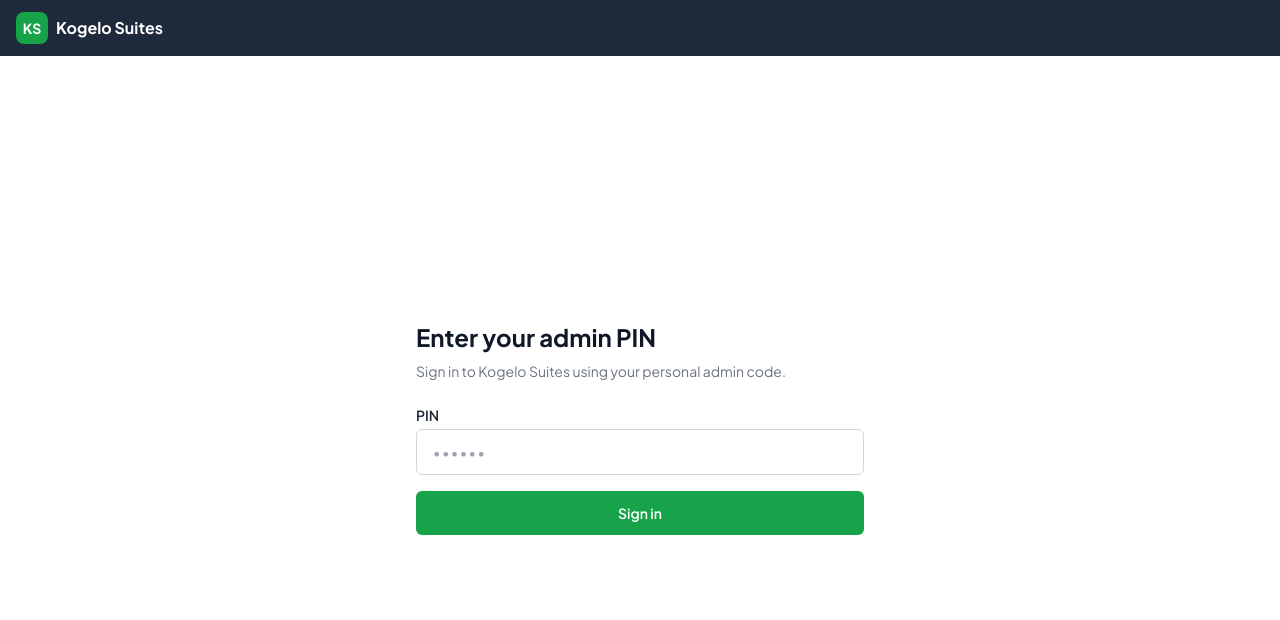
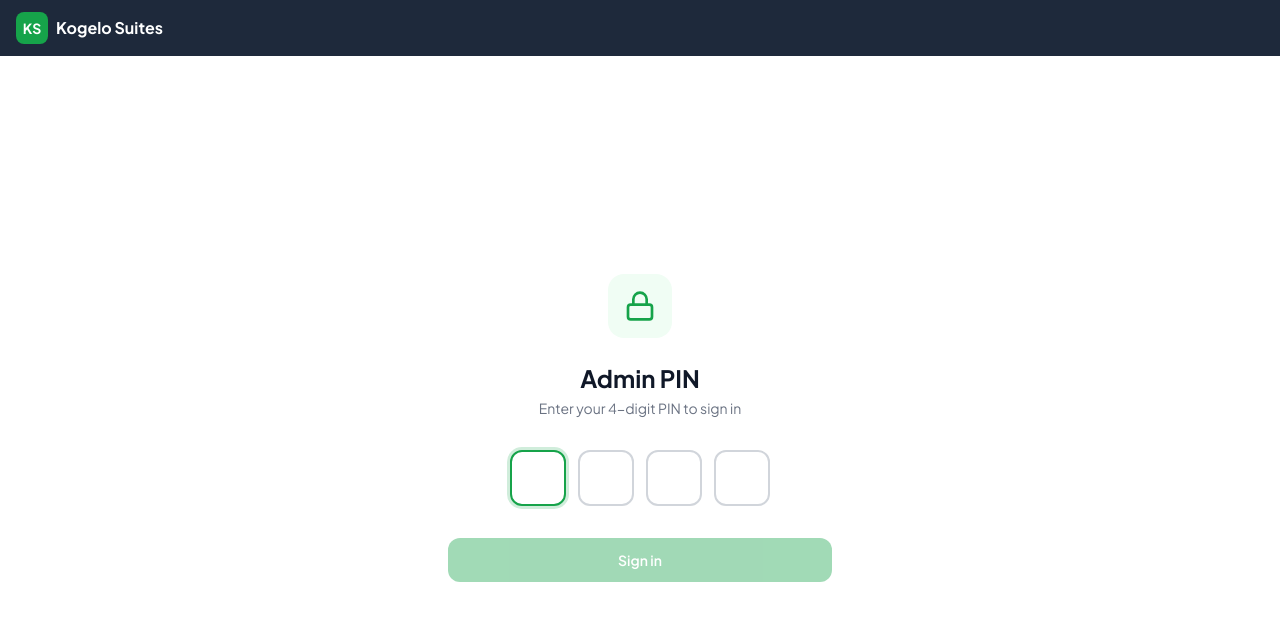
Before and after one commit to hustlekitafrica-stack/HostHive, a Next.js app: page /auth/login in a window 1280 px wide. Shown: the top 620 px of the page. Built offline with nearby package versions, Linux system fonts and the light colour scheme; no server answers.

Commit message:
Improve PIN login UI with individual digit boxes

```diff
--- a/src/app/auth/login/page.tsx
+++ b/src/app/auth/login/page.tsx
@@ -1,18 +1,20 @@
 'use client';
 
-import { useState } from 'react';
+import { useState, useRef } from 'react';
 import { useRouter } from 'next/navigation';
 import toast from 'react-hot-toast';
 
+const PIN_LENGTH = 4;
+
 export default function LoginPage() {
   const router = useRouter();
-  const [pin, setPin] = useState('');
+  const [digits, setDigits] = useState<string[]>(Array(PIN_LENGTH).fill(''));
   const [loading, setLoading] = useState(false);
+  const refs = useRef<(HTMLInputElement | null)[]>([]);
 
-  const handleLogin = async (e: React.FormEvent) => {
-    e.preventDefault();
-    if (!pin) {
-      toast.error('Please enter your PIN');
+  const submitPin = async (pin: string) => {
+    if (pin.length < PIN_LENGTH) {
+      toast.error('Please enter your full PIN');
       return;
     }
     setLoading(true);
@@ -24,7 +26,9 @@ export default function LoginPage() {
       });
       const data = await res.json();
       if (!res.ok) {
-        toast.error(data.error?.message || 'Login failed');
+        toast.error(data.error?.message || 'Invalid PIN');
+        setDigits(Array(PIN_LENGTH).fill(''));
+        setTimeout(() => refs.current[0]?.focus(), 50);
         return;
       }
       toast.success('Login successful!');
@@ -36,9 +40,59 @@ export default function LoginPage() {
     }
   };
 
+  const handleInput = (index: number, value: string) => {
+    // Handle paste: spread across boxes
+    if (value.length > 1) {
+      const pasted = value.replace(/\D/g, '').slice(0, PIN_LENGTH);
+      const next = [...Array(PIN_LENGTH).fill('')];
+      pasted.split('').forEach((d, i) => { next[i] = d; });
+      setDigits(next);
+      const focusIdx = Math.min(pasted.length, PIN_LENGTH - 1);
+      refs.current[focusIdx]?.focus();
+      if (pasted.length === PIN_LENGTH) submitPin(pasted);
+      return;
+    }
+
+    const digit = value.replace(/\D/g, '');
+    const next = [...digits];
+    next[index] = digit;
+    setDigits(next);
+
+    if (digit && index < PIN_LENGTH - 1) {
+      refs.current[index + 1]?.focus();
+    }
+    if (digit && index === PIN_LENGTH - 1 && next.every((d) => d !== '')) {
+      submitPin(next.join(''));
+    }
+  };
+
+  const handleKeyDown = (index: number, e: React.KeyboardEvent<HTMLInputElement>) => {
+    if (e.key === 'Backspace') {
+      if (digits[index]) {
+        const next = [...digits];
+        next[index] = '';
+        setDigits(next);
+      } else if (index > 0) {
+        refs.current[index - 1]?.focus();
+      }
+    } else if (e.key === 'ArrowLeft' && index > 0) {
+      refs.current[index - 1]?.focus();
+    } else if (e.key === 'ArrowRight' && index < PIN_LENGTH - 1) {
+      refs.current[index + 1]?.focus();
+    }
+  };
+
+  const handleSubmit = (e: React.FormEvent) => {
+    e.preventDefault();
+    submitPin(digits.join(''));
+  };
+
   return (
     <div className="min-h-screen bg-white flex flex-col">
-      <header className="flex items-center justify-between px-4 py-3" style={{ backgroundColor: '#1e293b' }}>
+      <header
+        className="flex items-center px-4 py-3"
+        style={{ backgroundColor: '#1e293b' }}
+      >
         <div className="flex items-center gap-2">
           <div
             className="w-8 h-8 rounded-lg flex items-center justify-center text-white font-bold text-sm"
@@ -51,37 +105,68 @@ export default function LoginPage() {
       </header>
 
       <main className="flex-1 flex flex-col items-center justify-center px-5 py-8">
-        <div className="w-full max-w-md">
-          <h1 className="text-2xl font-bold text-gray-900 mb-2">Enter your admin PIN</h1>
-          <p className="text-sm text-gray-500 mb-6">
-            Sign in to Kogelo Suites using your personal admin code.
+        <div className="w-full max-w-sm text-center">
+          {/* Lock icon */}
+          <div
+            className="w-16 h-16 rounded-2xl flex items-center justify-center mx-auto mb-6"
+            style={{ backgroundColor: '#f0fdf4' }}
+          >
+            <svg className="w-8 h-8" fill="none" stroke="#16a34a" strokeWidth={2} viewBox="0 0 24 24">
+              <rect x="3" y="11" width="18" height="11" rx="2" ry="2" strokeLinecap="round" strokeLinejoin="round" />
+              <path strokeLinecap="round" strokeLinejoin="round" d="M7 11V7a5 5 0 0 1 10 0v4" />
+            </svg>
+          </div>
+
+          <h1 className="text-2xl font-bold text-gray-900 mb-1">Admin PIN</h1>
+          <p className="text-sm text-gray-500 mb-8">
+            Enter your {PIN_LENGTH}-digit PIN to sign in
           </p>
 
-          <form onSubmit={handleLogin} className="space-y-4">
-            <div>
-              <label className="block text-sm font-semibold text-gray-800 mb-1">PIN</label>
-              <input
-                type="password"
-                inputMode="numeric"
-                value={pin}
-                onChange={(e) => setPin(e.target.value)}
-                placeholder="••••••"
-                autoComplete="off"
-                maxLength={8}
-                className="w-full px-4 py-3 bg-white border border-gray-300 rounded-md text-gray-900 placeholder-gray-400 focus:outline-none transition-all text-sm tracking-widest"
-                onFocus={(e) => { e.target.style.boxShadow = '0 0 0 2px #22c55e'; e.target.style.borderColor = '#22c55e'; }}
-                onBlur={(e) => { e.target.style.boxShadow = ''; e.target.style.borderColor = '#d1d5db'; }}
-              />
+          <form onSubmit={handleSubmit}>
+            {/* PIN boxes */}
+            <div className="flex justify-center gap-3 mb-8">
+              {digits.map((digit, i) => (
+                <input
+                  key={i}
+                  ref={(el) => { refs.current[i] = el; }}
+                  type="password"
+                  inputMode="numeric"
+                  maxLength={PIN_LENGTH}
+                  value={digit}
+                  autoFocus={i === 0}
+                  disabled={loading}
+                  onChange={(e) => handleInput(i, e.target.value)}
+                  onKeyDown={(e) => handleKeyDown(i, e)}
+                  onFocus={(e) => {
+                    e.target.style.borderColor = '#16a34a';
+                    e.target.style.boxShadow = '0 0 0 3px rgba(22,163,74,0.2)';
+                  }}
+                  onBlur={(e) => {
+                    e.target.style.borderColor = digit ? '#16a34a' : '#d1d5db';
+                    e.target.style.boxShadow = '';
+                  }}
+                  className="w-14 h-14 text-center text-2xl font-bold text-gray-900 border-2 rounded-xl outline-none transition-all duration-150 disabled:opacity-50"
+                  style={{
+                    borderColor: digit ? '#16a34a' : '#d1d5db',
+                    backgroundColor: digit ? '#f0fdf4' : '#ffffff',
+                  }}
+                />
+              ))}
             </div>
+
             <button
               type="submit"
-              disabled={loading}
-              className="w-full text-white font-semibold py-3 px-4 rounded-md transition-all duration-200 text-sm disabled:opacity-50 disabled:cursor-not-allowed"
+              disabled={loading || digits.some((d) => !d)}
+              className="w-full text-white font-semibold py-3 px-4 rounded-xl transition-all duration-200 text-sm disabled:opacity-40 disabled:cursor-not-allowed"
               style={{ backgroundColor: '#16a34a' }}
-              onMouseEnter={(e) => { if (!loading) (e.currentTarget as HTMLButtonElement).style.backgroundColor = '#15803d'; }}
-              onMouseLeave={(e) => { if (!loading) (e.currentTarget as HTMLButtonElement).style.backgroundColor = '#16a34a'; }}
+              onMouseEnter={(e) => {
+                if (!loading) (e.currentTarget as HTMLButtonElement).style.backgroundColor = '#15803d';
+              }}
+              onMouseLeave={(e) => {
+                if (!loading) (e.currentTarget as HTMLButtonElement).style.backgroundColor = '#16a34a';
+              }}
             >
-              {loading ? 'Signing in...' : 'Sign in'}
+              {loading ? 'Signing in…' : 'Sign in'}
             </button>
           </form>
         </div>
```
